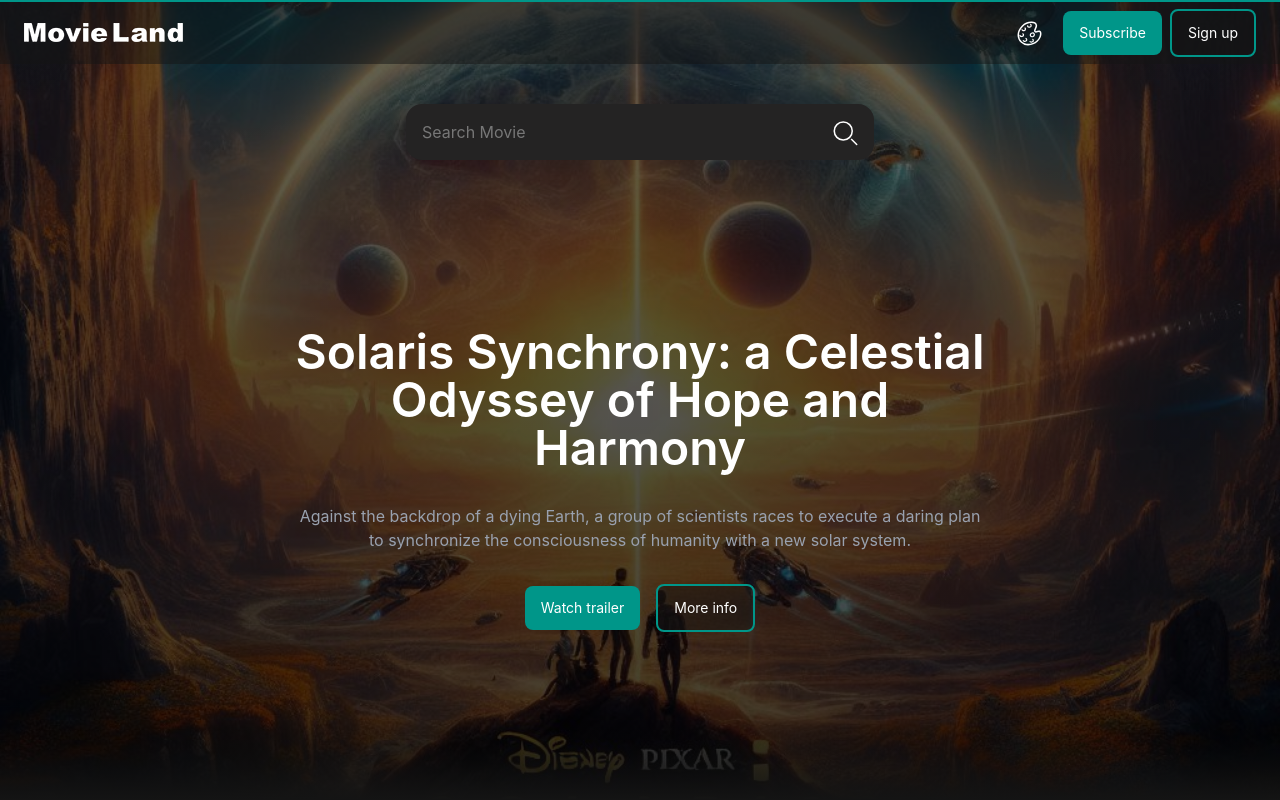
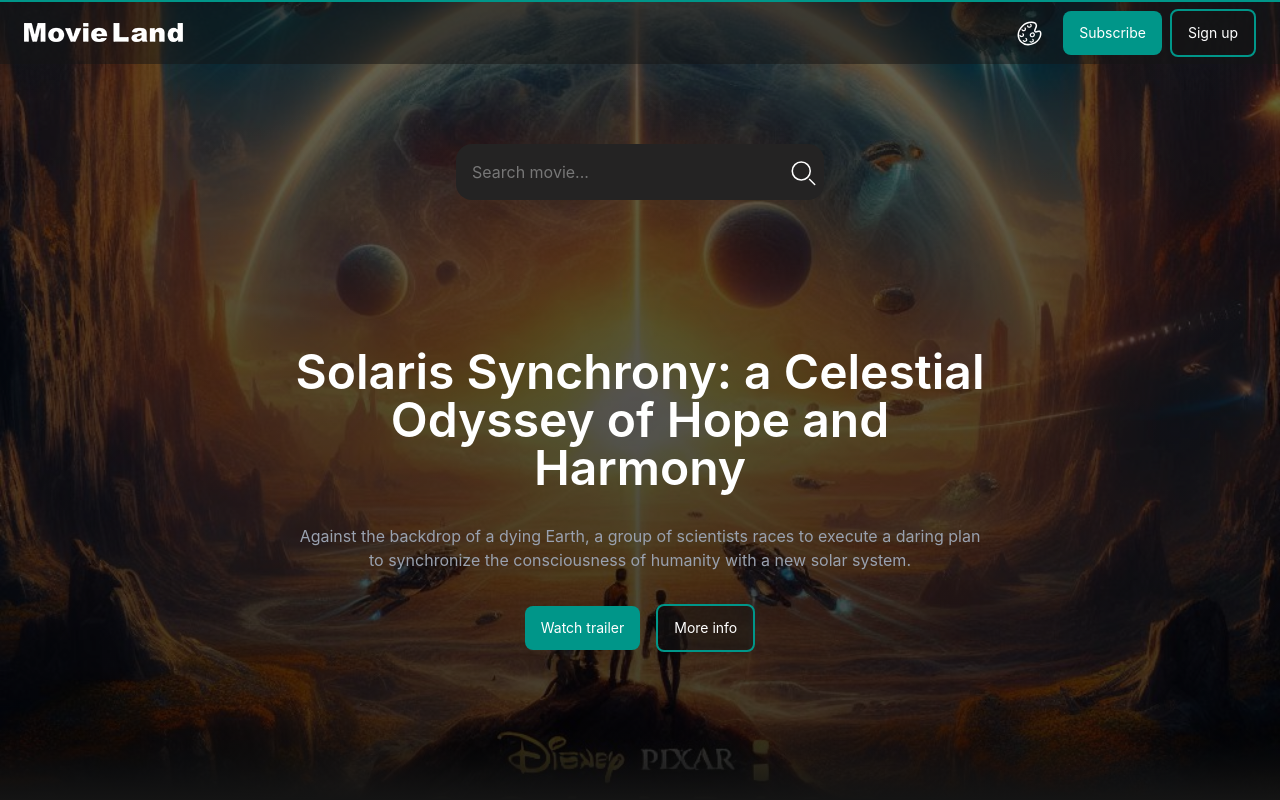
Before and after one commit to minaafzli/Movie-Land, a React (Vite) app: page / in a window 1280 px wide. Shown: the top 800 px of the page. Built offline with nearby package versions, Linux system fonts and the light colour scheme; no server answers.

Commit message:
add search bar and search dropdown to header

```diff
--- a/src/components/Footer.jsx
+++ b/src/components/Footer.jsx
@@ -20,23 +20,10 @@ function Footer() {
           <ul className="text-accent space-y-2">
             <li className="hover:bg-bgGray px-3 py-2 rounded-2xl cursor-pointer">Home</li>
             <li className="hover:bg-bgGray px-3 py-2 rounded-2xl cursor-pointer">F & Q</li>
-            <li className="hover:bg-bgGray px-3 py-2 rounded-2xl cursor-pointer">About</li>
-            <li className="hover:bg-bgGray px-3 py-2 rounded-2xl cursor-pointer">Film</li>
+            <li className="hover:bg-bgGray px-3 py-2 rounded-2xl cursor-pointer">Subscribe</li>
+            <li className="hover:bg-bgGray px-3 py-2 rounded-2xl cursor-pointer">Profile</li>
           </ul>
 
-          <ul className="text-accent space-y-2">
-            <li className="hover:bg-bgGray px-3 py-2 rounded-2xl cursor-pointer">Home</li>
-            <li className="hover:bg-bgGray px-3 py-2 rounded-2xl cursor-pointer">F & Q</li>
-            <li className="hover:bg-bgGray px-3 py-2 rounded-2xl cursor-pointer">Anime</li>
-            <li className="hover:bg-bgGray px-3 py-2 rounded-2xl cursor-pointer">Film</li>
-          </ul>
-
-          <ul className="text-accent space-y-2">
-            <li className="hover:bg-bgGray px-3 py-2 rounded-2xl cursor-pointer">Anime</li>
-            <li className="hover:bg-bgGray px-3 py-2 rounded-2xl cursor-pointer">Film</li>
-            <li className="hover:bg-bgGray px-3 py-2 rounded-2xl cursor-pointer">Contact </li>
-            <li className="hover:bg-bgGray px-3 py-2 rounded-2xl cursor-pointer">Anime</li>
-          </ul>
         <div className="flex flex-col items-center md:items-start text-center md:text-left">
           <p className="text-accent mb-4 whitespace-nowrap">Stay up to date</p>
           <div className="flex gap-4">
--- a/src/components/SearchBar.jsx
+++ b/src/components/SearchBar.jsx
@@ -1,17 +1,65 @@
+import { useState } from "react";
 import search_icon from "../image/Search_icon.svg";
+import SearchDropdown from "./SearchDropdown";
 
-function SearchBar({ onSearch }) {
+export default function SearchBar() {
+  const [query, setQuery] = useState("");
+  const [results, setResults] = useState([]);
+  const [loading, setLoading] = useState(false);
+
+  const handleSearch = async (value) => {
+    setQuery(value);
+
+    if (value.trim().length < 2) {
+      setResults([]);
+      return;
+    }
+
+    setLoading(true);
+    try {
+      const res = await fetch(
+        `https://www.omdbapi.com/?s=${value}&apikey=c8bca4f7`
+      );
+      const data = await res.json();
+      setResults(data.Search || []);
+    } catch (e) {
+      console.error("Search error:", e);
+    } finally {
+      setLoading(false);
+    }
+  };
+
   return (
-    <div className="flex relative items-center justify-center w-[500px]">
-      <input
-        type="text"
-        className="bg-bgGray placeholder-muted text-accent mx-4 p-4 rounded-2xl w-full border-border"
-        placeholder="Search Movie"
-        onChange={(e) => onSearch(e.target.value)}
-      />
-      <img src={search_icon} className="absolute right-8 cursor-pointer" />
+    <div className="relative w-100 mx-auto mt-10 text-accent z-[9999]">
+      <div className="flex items-center relative">
+        <input
+          type="text"
+          className="bg-bgGray placeholder-muted text-accent mx-4 p-4 rounded-2xl w-full border-border focus:outline-none focus:ring-2 focus:ring-accent"
+          placeholder="Search movie..."
+          value={query}
+          onChange={(e) => handleSearch(e.target.value)}
+        />
+        <img
+          src={search_icon}
+          className="absolute right-6 cursor-pointer"
+          alt="search"
+        />
+      </div>
+
+      {query && (
+        <div
+          className="
+            absolute left-0 right-0 top-10
+             shadow-2xl rounded-2xl p-4
+            z-[9999]
+            h-100
+            overflow-y-auto
+            scrollbar-thin scrollbar-thumb-gray-600 scrollbar-track-transparent
+          "
+        >
+          <SearchDropdown results={results} loading={loading} />
+        </div>
+      )}
     </div>
   );
 }
-
-export default SearchBar;
--- a/src/components/SearchDropdown.jsx
+++ b/src/components/SearchDropdown.jsx
@@ -0,0 +1,45 @@
+import { Link } from "react-router-dom";
+
+export default function SearchDropdown({ results = [], loading }) {
+  return (
+    <div className="absolute left-0 right-0 mt-2 bg-bgGray border border-muted rounded-lg shadow-lg z-50 max-h-80 overflow-auto">
+      {loading ? (
+        // skeletons
+        <div className="p-4 space-y-3">
+          {Array.from({ length: 6 }).map((_, i) => (
+            <div key={i} className="flex items-center gap-3 animate-pulse">
+              <div className="w-12 h-16 bg-gray-700 rounded" />
+              <div className="flex-1 space-y-2">
+                <div className="h-4 bg-gray-600 rounded w-3/4" />
+                <div className="h-3 bg-gray-600 rounded w-1/3" />
+              </div>
+            </div>
+          ))}
+        </div>
+      ) : results.length === 0 ? (
+        <div className="p-4 text-sm text-muted">No results found.</div>
+      ) : (
+        <ul className="divide-y divide-muted">
+          {results.map((m) => (
+            <li key={m.imdbID}>
+              <Link
+                to={`/movieDetails/${m.imdbID}`}
+                className="flex items-center gap-3 px-4 py-3 hover:bg-muted/20"
+              >
+                <img
+                  src={m.Poster !== "N/A" ? m.Poster : "/placeholder.png"}
+                  alt={m.Title}
+                  className="w-12 h-16 object-cover rounded"
+                />
+                <div>
+                  <div className="text-sm font-semibold">{m.Title}</div>
+                  <div className="text-xs text-gray-400">{m.Year}</div>
+                </div>
+              </Link>
+            </li>
+          ))}
+        </ul>
+      )}
+    </div>
+  );
+}
```
Also changed, not shown: src/components/SearchFilters.jsx (deleted).
